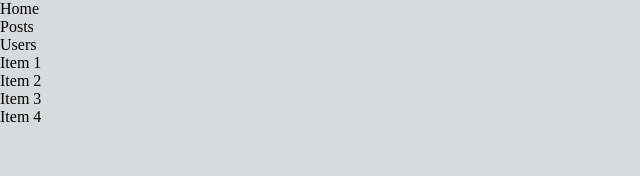
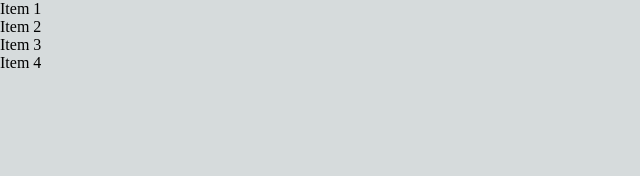
Before and after one commit to michelle01022012/next-crash-course, a Next.js app: page / in a window 1280 px wide. Shown: the top 176 px of the page, without its empty margins (0-640 px from the left). Built offline with nearby package versions, Linux system fonts and the light colour scheme.

Commit message:
added updates to styles

```diff
--- a/pages/index.js
+++ b/pages/index.js
@@ -2,7 +2,7 @@ import Head from 'next/head'
 import Image from 'next/image'
 import { Inter } from 'next/font/google'
 import styles from '@/styles/Home.module.css'
-import Navbar from '@/Components/Navbar'
+//import Navbar from '@/Components/Navbar'
 
 const inter = Inter({ subsets: ['latin'] })
 
@@ -10,12 +10,6 @@ export default function Home() {
   return (
     <>
  <ul>
-  <li>Home</li>
-  <li>Posts</li>
-  <li>Users</li>
-</ul>
-
-<ul>
   <li>Item 1</li>
   <li>Item 2</li>
   <li>Item 3</li>
```
